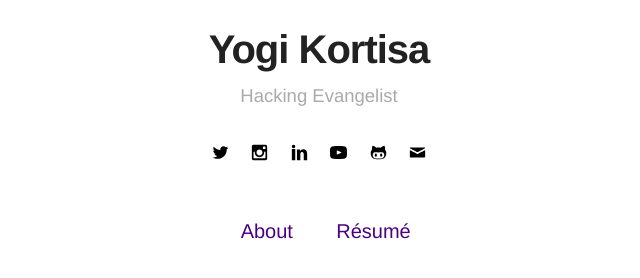
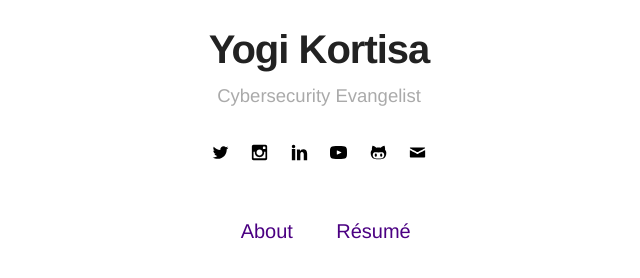
Before and after one commit to yogikortisa/yogikortisa.github.io, a Jekyll site: the page built from index.html, in a window 1280 px wide. Shown: the part 252-530 px from the top of the page, without its empty margins (321-961 px from the left). Built offline with Jekyll 4.4.1, drawn with Linux system fonts in a browser that asks for light colours.

Commit message:
Update _config.yml

```diff
--- a/_config.yml
+++ b/_config.yml
@@ -1,9 +1,9 @@
 # main text of home
 name: Yogi Kortisa
-bio: Hacking Evangelist
+bio: Cybersecurity Evangelist
 
 # twitter summary info
-description: A blog about technology and stuff related
+description: My online profile & resume
 
 # if it's an external image, update below for true
 # better with square images
@@ -55,7 +55,7 @@ email: yogi@kortisa.com
 authors:
   yogikortisa:
     name: Yogi Kortisa
-    bio: Hacking Evangelist
+    bio: Cybersecurity Evangelist
     external-image: false
     picture: assets/images/color.jpg
     twitter: yogikortisa
```
